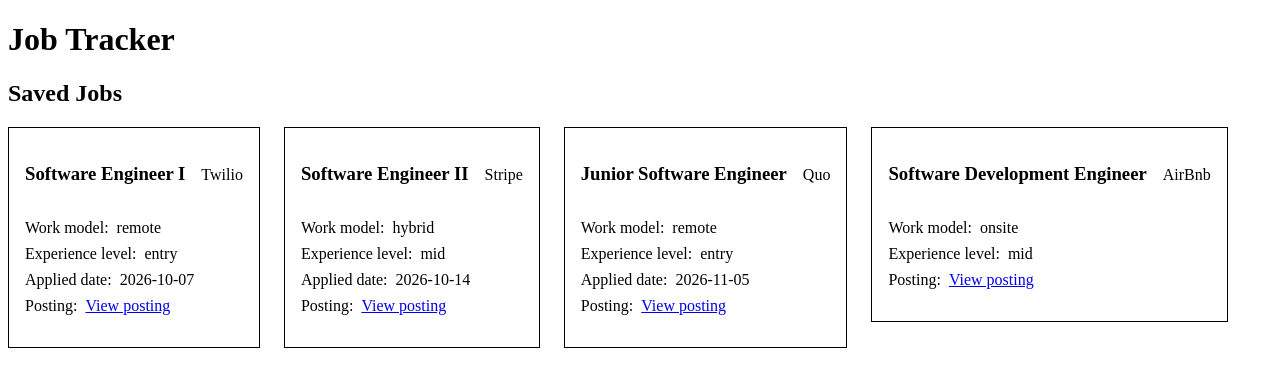
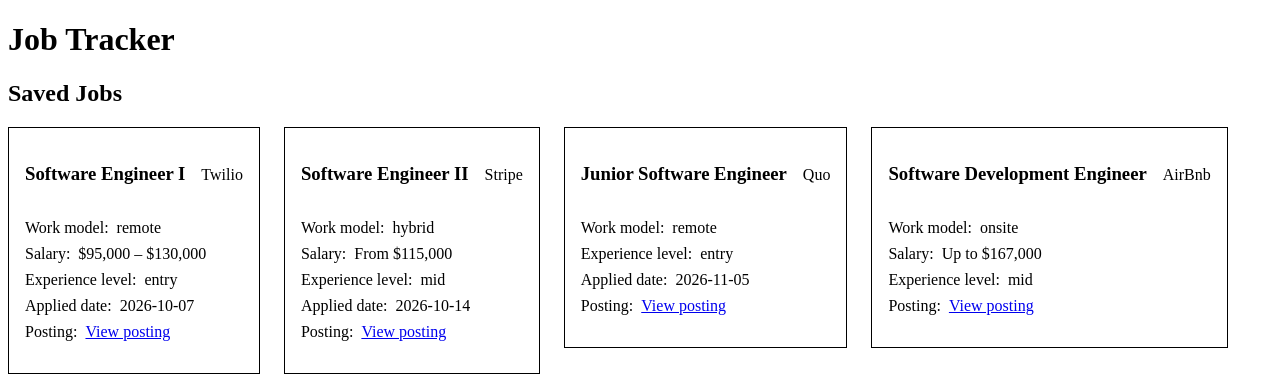
Before and after one commit to colby-noah/job-tracker, a React (Vite) app in the folder web/: page / in a window 1280 px wide. Shown: the top 386 px of the page. Built offline with nearby package versions, Linux system fonts and the light colour scheme.

Commit message:
feat: add formatted salary

```diff
--- a/web/src/JobCard.tsx
+++ b/web/src/JobCard.tsx
@@ -1,4 +1,6 @@
 import type { ReactNode } from 'react';
+
+import { formatSalary } from './format';
 import type { Job } from './types';
 
 interface JobCardProps {
@@ -20,6 +22,8 @@ function DetailRow({ label, children }: DetailRowProps) {
 }
 
 export function JobCard({ job }: JobCardProps) {
+  const salary = formatSalary(job.salaryMin, job.salaryMax);
+
   return (
     <article
       style={{
@@ -48,6 +52,7 @@ export function JobCard({ job }: JobCardProps) {
         }}
       >
         <DetailRow label="Work model">{job.workModel}</DetailRow>
+        {salary !== '' && <DetailRow label="Salary">{salary}</DetailRow>}
         {job.experienceLevel != null && (
           <DetailRow label="Experience level">{job.experienceLevel}</DetailRow>
         )}
--- /dev/null
+++ b/web/src/format.ts
@@ -0,0 +1,21 @@
+const usdFormatter = new Intl.NumberFormat('en-US', {
+  style: 'currency',
+  currency: 'USD',
+  maximumFractionDigits: 0,
+});
+
+export function formatSalary(min?: number, max?: number): string {
+  if (min != null && max != null) {
+    return `${usdFormatter.format(min)} – ${usdFormatter.format(max)}`;
+  }
+
+  if (min != null) {
+    return `From ${usdFormatter.format(min)}`;
+  }
+
+  if (max != null) {
+    return `Up to ${usdFormatter.format(max)}`;
+  }
+
+  return '';
+}
--- a/web/src/sampleJobs.ts
+++ b/web/src/sampleJobs.ts
@@ -21,7 +21,6 @@ export const sampleJobs: Job[] = [
     experienceLevel: 'mid',
     postingUrl: 'https://stripe.com/careers',
     salaryMin: 115000,
-    salaryMax: 125000,
     postedAt: '2026-10-14',
     appliedAt: '2026-10-14',
   },
@@ -42,7 +41,6 @@ export const sampleJobs: Job[] = [
     workModel: 'onsite',
     experienceLevel: 'mid',
     postingUrl: 'https://careers.airbnb.com',
-    salaryMin: 125000,
     salaryMax: 167000,
     postedAt: '2026-11-09',
   },
```
